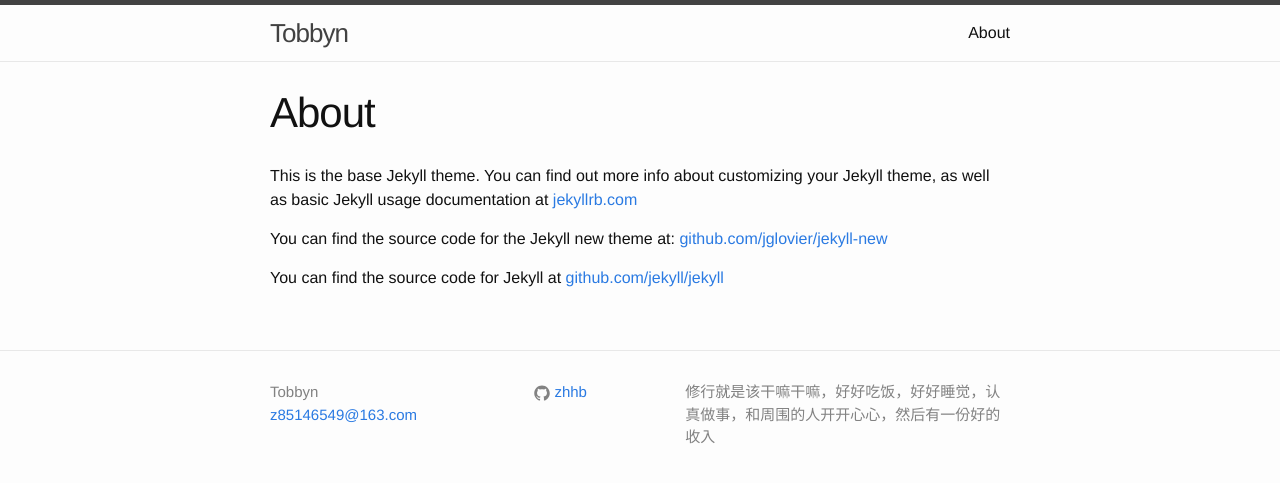
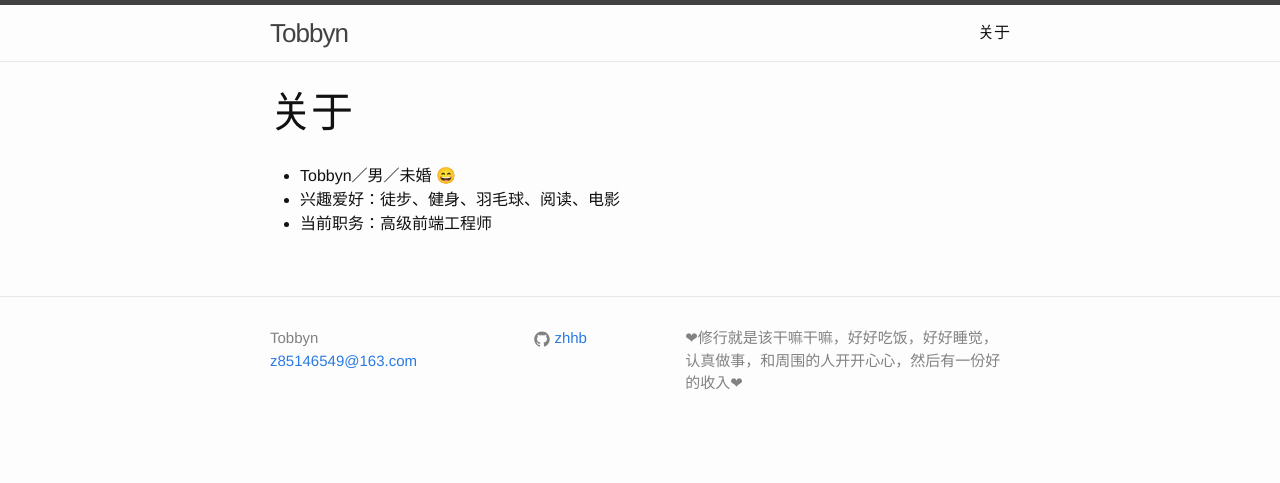
Before and after one commit to zhhb/blog_old, a Jekyll site: the page built from about.md, in a window 1280 px wide. Shown: the top 483 px of the page. Built offline with Jekyll 4.4.1, drawn with Linux system fonts in a browser that asks for light colours.

Commit message:
modify conifg & change about

```diff
--- a/_config.yml
+++ b/_config.yml
@@ -1,7 +1,7 @@
 # Site settings
 title: Tobbyn
 email: z85146549@163.com
-description: 修行就是该干嘛干嘛，好好吃饭，好好睡觉，认真做事，和周围的人开开心心，然后有一份好的收入
+description: ❤修行就是该干嘛干嘛，好好吃饭，好好睡觉，认真做事，和周围的人开开心心，然后有一份好的收入️❤
 # the subpath of your site, e.g. /blog/
 baseurl: ""
 # the base hostname & protocol for your site
--- a/about.md
+++ b/about.md
@@ -1,11 +1,9 @@
 ---
 layout: page
-title: About
+title: 关于
 permalink: /about/
 ---
 
-This is the base Jekyll theme. You can find out more info about customizing your Jekyll theme, as well as basic Jekyll usage documentation at [jekyllrb.com](http://jekyllrb.com/)
-
-You can find the source code for the Jekyll new theme at: [github.com/jglovier/jekyll-new](https://github.com/jglovier/jekyll-new)
-
-You can find the source code for Jekyll at [github.com/jekyll/jekyll](https://github.com/jekyll/jekyll)
+- Tobbyn／男／未婚 😄
+- 兴趣爱好：徒步、健身、羽毛球、阅读、电影
+- 当前职务：高级前端工程师
--- a/index.html
+++ b/index.html
@@ -4,7 +4,7 @@
 
 <div class="home">
 
-  <h1 class="page-heading">Posts</h1>
+  <h1 class="page-heading">文章</h1>
 
   <ul class="post-list">
     {% for post in site.posts %}
```
Also changed, not shown: 1 other file.
